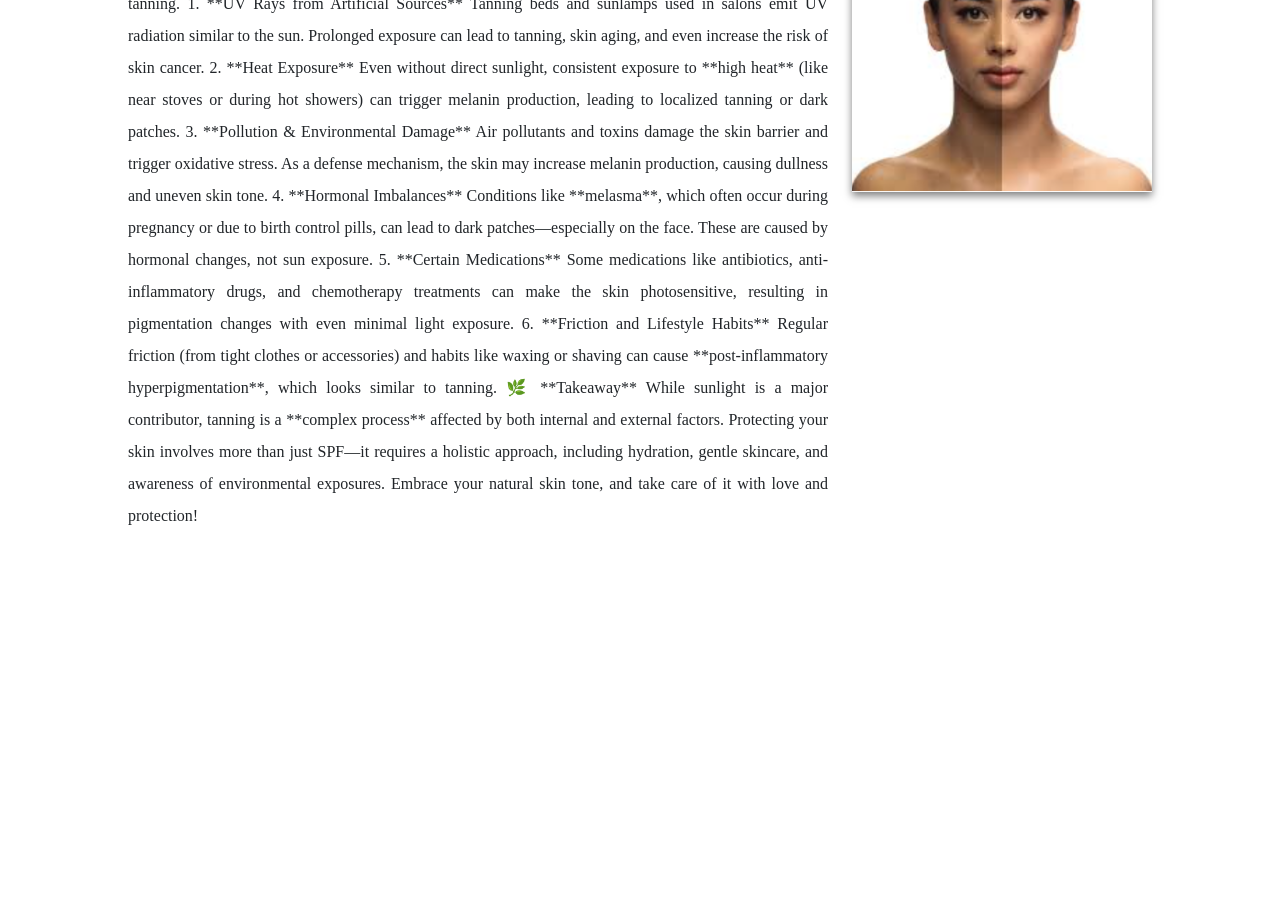
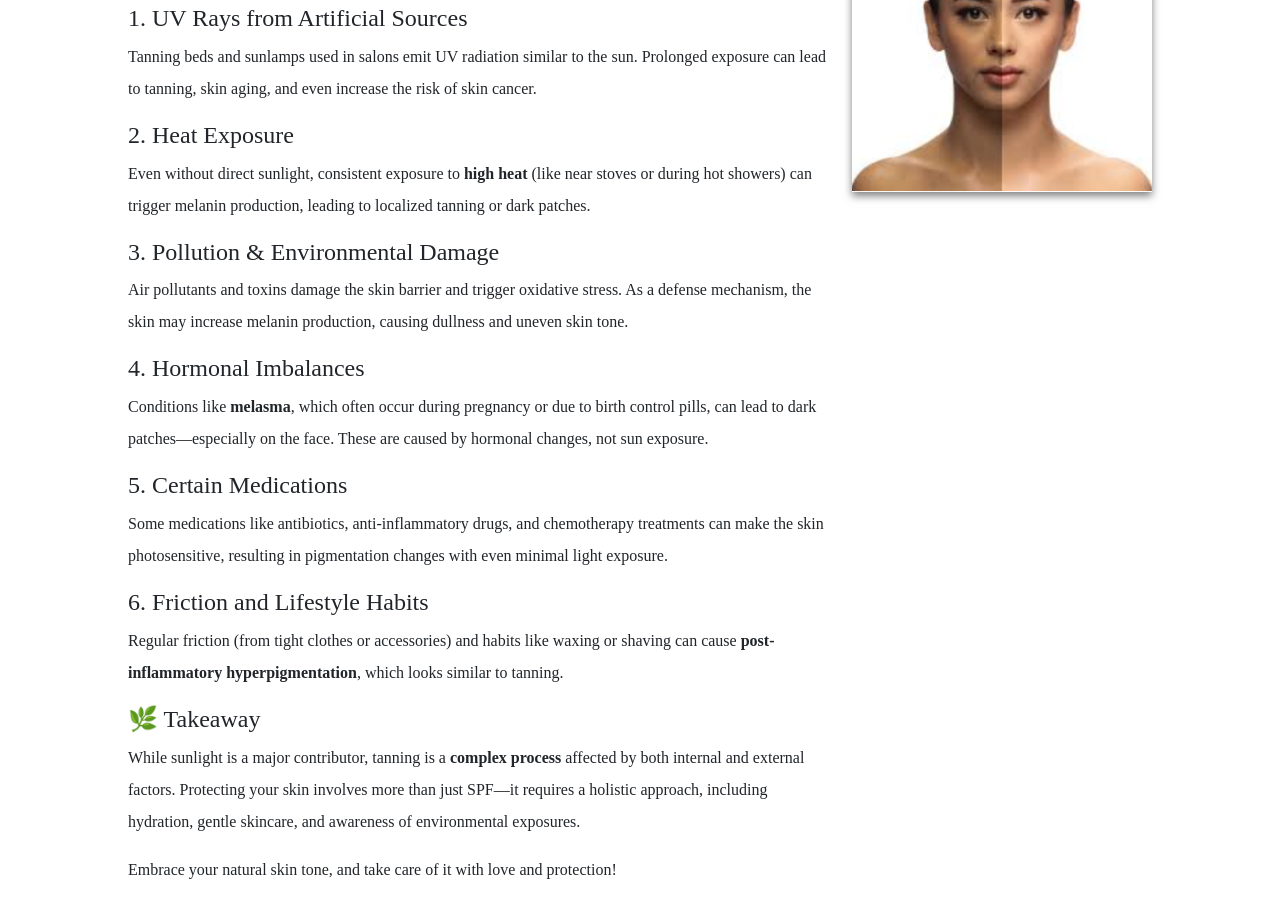
Before and after one commit to NiyatiGarg/DermaQuest, a React (Create React App) app: page /blog/1/1 in a window 1280 px wide. Shown: the part 380-1298 px from the top of the page. Before the commit the page ends 1048 px from the top, so only its background shows below. Built offline with nearby package versions, Linux system fonts and the light colour scheme.

Commit message:
fixed color theme

```diff
--- a/src/AppContextProvider.jsx
+++ b/src/AppContextProvider.jsx
@@ -3,7 +3,7 @@ import { AppContext } from "./AppContext";
 import skinTan from "./assets/blogSpecificImages/skinTan.png";
 
 const AppContextProvider = ({ children }) => {
-  const [pageTheme, setPageTheme] = useState("rgb(246, 180, 144)");
+  const [pageTheme, setPageTheme] = useState("rgb(238,195,176)");
 
   const myths = [
     {
@@ -55,55 +55,91 @@ const AppContextProvider = ({ children }) => {
       key: 1,
       title: "Is skin tanning only caused by the sun ?",
       // Author: 'Dr. Meghna Gupta',
-      description: `When we think of skin tanning, the first thing that comes to mind is the sun. While it’s true that sun exposure is one of the **most common** causes of tanning, it’s **not the only** reason your skin can darken. In fact, there are several other factors that can lead to increased melanin production—the pigment responsible for tanning.
+      description: `<p>When we think of skin tanning, the first thing that comes to mind is the sun. While it’s true that sun exposure is one of the <strong>most common</strong> causes of tanning, it’s <strong>not the only</strong> reason your skin can darken. In fact, there are several other factors that can lead to increased melanin production—the pigment responsible for tanning.</p>
 
-        1. **UV Rays from Artificial Sources**
-        Tanning beds and sunlamps used in salons emit UV radiation similar to the sun. Prolonged exposure can lead to tanning, skin aging, and even increase the risk of skin cancer.
+    <h4>1. UV Rays from Artificial Sources</h4>
+    <p>Tanning beds and sunlamps used in salons emit UV radiation similar to the sun. Prolonged exposure can lead to tanning, skin aging, and even increase the risk of skin cancer.</p>
 
-        2. **Heat Exposure**
-        Even without direct sunlight, consistent exposure to **high heat** (like near stoves or during hot showers) can trigger melanin production, leading to localized tanning or dark patches.
+    <h4>2. Heat Exposure</h4>
+    <p>Even without direct sunlight, consistent exposure to <strong>high heat</strong> (like near stoves or during hot showers) can trigger melanin production, leading to localized tanning or dark patches.</p>
 
-        3. **Pollution & Environmental Damage**
-        Air pollutants and toxins damage the skin barrier and trigger oxidative stress. As a defense mechanism, the skin may increase melanin production, causing dullness and uneven skin tone.
+    <h4>3. Pollution & Environmental Damage</h4>
+    <p>Air pollutants and toxins damage the skin barrier and trigger oxidative stress. As a defense mechanism, the skin may increase melanin production, causing dullness and uneven skin tone.</p>
 
-        4. **Hormonal Imbalances**
-        Conditions like **melasma**, which often occur during pregnancy or due to birth control pills, can lead to dark patches—especially on the face. These are caused by hormonal changes, not sun exposure.
+    <h4>4. Hormonal Imbalances</h4>
+    <p>Conditions like <strong>melasma</strong>, which often occur during pregnancy or due to birth control pills, can lead to dark patches—especially on the face. These are caused by hormonal changes, not sun exposure.</p>
 
-        5. **Certain Medications**
-        Some medications like antibiotics, anti-inflammatory drugs, and chemotherapy treatments can make the skin photosensitive, resulting in pigmentation changes with even minimal light exposure.
+    <h4>5. Certain Medications</h4>
+    <p>Some medications like antibiotics, anti-inflammatory drugs, and chemotherapy treatments can make the skin photosensitive, resulting in pigmentation changes with even minimal light exposure.</p>
 
-        6. **Friction and Lifestyle Habits**
-        Regular friction (from tight clothes or accessories) and habits like waxing or shaving can cause **post-inflammatory hyperpigmentation**, which looks similar to tanning.
+    <h4>6. Friction and Lifestyle Habits</h4>
+    <p>Regular friction (from tight clothes or accessories) and habits like waxing or shaving can cause <strong>post-inflammatory hyperpigmentation</strong>, which looks similar to tanning.</p>
 
-        🌿 **Takeaway**
-        While sunlight is a major contributor, tanning is a **complex process** affected by both internal and external factors. Protecting your skin involves more than just SPF—it requires a holistic approach, including hydration, gentle skincare, and awareness of environmental exposures.
+    <h4>🌿 Takeaway</h4>
+    <p>While sunlight is a major contributor, tanning is a <strong>complex process</strong> affected by both internal and external factors. Protecting your skin involves more than just SPF—it requires a holistic approach, including hydration, gentle skincare, and awareness of environmental exposures.</p>
 
-        Embrace your natural skin tone, and take care of it with love and protection!`,
+    <p>Embrace your natural skin tone, and take care of it with love and protection!</p>`,
       imageUrl: skinTan,
     },
     {
       key: 2,
       title: "Importance of Skin care",
       // Author: 'Dr. Meghna Gupta',
-      description: `In today's fast-paced world, skincare is no longer seen as a luxury—it’s a necessity. Our skin, being the body's largest organ, acts as a protective barrier against environmental stressors, UV radiation, pollution, and harmful microbes. Taking care of it isn’t just about looking good; it’s about feeling confident and staying healthy.
+      description: `<>
+  <p>
+    In today's fast-paced world, skincare is no longer seen as a luxury—it’s a
+    necessity. Our skin, being the body's largest organ, acts as a protective
+    barrier against environmental stressors, UV radiation, pollution, and
+    harmful microbes. Taking care of it isn’t just about looking good; it’s
+    about feeling confident and staying healthy.
+  </p>
 
-        1. **Healthy Skin Is Happy Skin**
-        A consistent skincare routine helps maintain your skin’s balance. It prevents dryness, breakouts, premature aging, and other common concerns. Just like you nourish your body with food, your skin also needs nourishment through moisturizers, serums, and SPF.
+  <p>
+    <strong>1. Healthy Skin Is Happy Skin</strong> <br />
+    A consistent skincare routine helps maintain your skin’s balance. It
+    prevents dryness, breakouts, premature aging, and other common concerns.
+    Just like you nourish your body with food, your skin also needs nourishment
+    through moisturizers, serums, and SPF.
+  </p>
 
-        2. **Prevention Is Better Than Cure**
-        Taking care of your skin from an early age can prevent many issues later on. Daily cleansing and sun protection can significantly reduce the risk of acne, dark spots, wrinkles, and even skin cancer.
+  <p>
+    <strong>2. Prevention Is Better Than Cure</strong> <br />
+    Taking care of your skin from an early age can prevent many issues later
+    on. Daily cleansing and sun protection can significantly reduce the risk of
+    acne, dark spots, wrinkles, and even skin cancer.
+  </p>
 
-        3. **Boosts Confidence**
-        When your skin looks good, you feel good. A glowing complexion boosts self-esteem and encourages a more positive self-image.
+  <p>
+    <strong>3. Boosts Confidence</strong> <br />
+    When your skin looks good, you feel good. A glowing complexion boosts
+    self-esteem and encourages a more positive self-image.
+  </p>
 
-        4. **Self-Care Ritual**
-        Skincare isn’t just about products—it’s about the ritual. That 10-minute routine in the morning or at night can be a calming, meditative break from a hectic day.
+  <p>
+    <strong>4. Self-Care Ritual</strong> <br />
+    Skincare isn’t just about products—it’s about the ritual. That 10-minute
+    routine in the morning or at night can be a calming, meditative break from
+    a hectic day.
+  </p>
 
-        5. **Adaptation with Age**
-        As we age, our skin changes. It loses elasticity, moisture, and collagen. A proper skincare routine evolves with these changes, helping you age gracefully.
+  <p>
+    <strong>5. Adaptation with Age</strong> <br />
+    As we age, our skin changes. It loses elasticity, moisture, and collagen. A
+    proper skincare routine evolves with these changes, helping you age
+    gracefully.
+  </p>
 
-        🌸 Final Thoughts
-        Skincare is a form of self-respect. It teaches consistency, patience, and mindfulness. Whether you’re a minimalist with just 3 steps or a skincare enthusiast with a 10-step ritual, what matters is being kind to your skin and making it a priority.`,
+  <p>
+    <span role="img" aria-label="flower">
+      🌸
+    </span>{" "}
+    <strong>Final Thoughts</strong> <br />
+    Skincare is a form of self-respect. It teaches consistency, patience, and
+    mindfulness. Whether you’re a minimalist with just 3 steps or a skincare
+    enthusiast with a 10-step ritual, what matters is being kind to your skin
+    and making it a priority.
+  </p>
+</>`,
       imageUrl: skinTan,
     },
     {
--- a/src/pages/Header.js
+++ b/src/pages/Header.js
@@ -14,26 +14,17 @@ const Header = () => {
 const currentPath = location.pathname;
 
     const ColorsArray = [
-        { pagename: '/', theme: 'rgb(238,195,176)' }, // Home
-        { pagename: '/quiz', theme: 'rgb(154, 175, 143)' }, // Quiz
-        { pagename: '/about', theme: 'rgb(144, 180, 246)' }, // About Us
-        { pagename: '/contact', theme: 'rgb(184, 135, 152)' }, //Contact Us
-        { pagename: '/ingredients', theme: 'rgb(122, 165, 195)' }, // Updated color for Ingredients
-        { pagename: '/blogs', theme: 'rgb(158, 141, 163)' }, // Updated color for Blogs
-        {pathname: '/blog', theme: 'rgb(196, 169, 152)'}
+        { pagename: '/', theme: 'rgb(238,195,176)' },
+        { pagename: '/quiz', theme: 'rgb(154, 175, 143)' },
+        { pagename: '/about', theme: 'rgb(144, 180, 246)' },
+        { pagename: '/contact', theme: 'rgb(184, 135, 152)' },
+        { pagename: '/ingredients', theme: 'rgb(122, 165, 195)' },
+        { pagename: '/blogs', theme: 'rgb(158, 141, 163)' },
     ];
 
-    // const Color = ColorsArray.find(obj => obj.pagename === location.pathname).theme || 'rgb(246, 180, 144)'; // Default color
-
-    // useEffect(() => {
-    //     setPageTheme(Color);
-    // }, [location])
-
     useEffect(() => {
-        let matchedColor = ColorsArray.find(item =>
-          location.pathname.startsWith(item.pagename)
-        )?.theme;
-
+        let matchedColor = ColorsArray.find(item => item.pagename==location.pathname)?.theme;
+    console.log(matchedColor, '<--- theme');
         if (matchedColor) {
           setPageTheme(matchedColor);
         }
--- a/src/pages/SingleBlog.js
+++ b/src/pages/SingleBlog.js
@@ -23,10 +23,10 @@ function SingleBlog() {
       <Header />
       <div style={{ margin: "10vh 10vw", minHeight: '100vh' , gridTemplateColumns: '1fr 300px',}} className="gap-5 d-flex flex-column">
         <h1>{blog.title}</h1>
-        <div className="d-flex gap-4">
-          <p className=" d-flex flex-grow-1" style={{ textAlign: "justify" , lineHeight: '2rem' }}>
-            {blog.description}
-          </p>
+        <div className="gap-4 d-flex">
+          <div className="flex-grow-1" style={{ textAlign: "start" , lineHeight: '2rem' }}
+          dangerouslySetInnerHTML={{ __html: blog.description }}
+          ></div>
           <img
             src={blog.imageUrl}
             alt=""
@@ -35,7 +35,6 @@ function SingleBlog() {
               objectFit: "cover",
               width: "300px",
               height: "300px",
-              display:'block',
             }}
           />
         </div>
```
